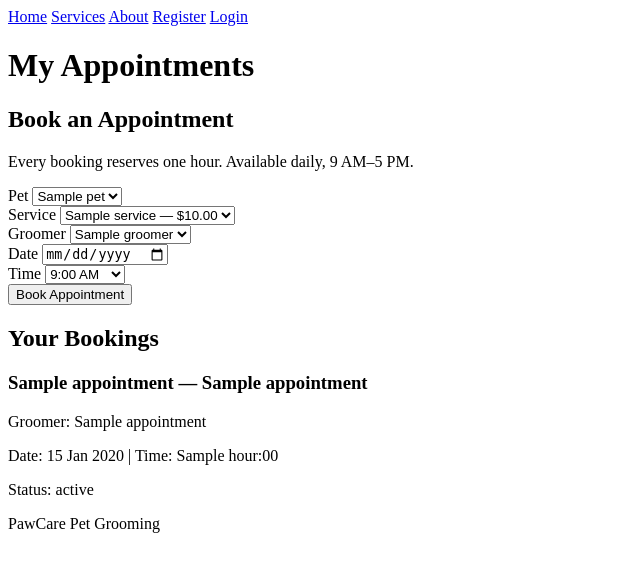
After one commit to JoseV3ra/pawcare, a Node server app: template Pawcare/views/appointments.ejs in a window 1280 px wide. The commit adds this page. Shown: the top 572 px of the page, without its empty margins (0-640 px from the left). Run offline with Node 20, Linux system fonts and the light colour scheme; the template is opened without the code that fills it: most values are stand-ins (such as "Sample title", 1, 10 or a date in 2020).

Commit message:
Add appointment booking cancellation and slot validation

```diff
--- a/Pawcare/routes/pageRoutes.js
+++ b/Pawcare/routes/pageRoutes.js
@@ -2,7 +2,9 @@ const express = require("express");
 const pageController = require("../controllers/pageController");
 const userController = require("../controllers/userController");
 const petController = require("../controllers/petController");
+const appointmentController = require("../controllers/appointmentController");
 const { requireLogin } = require("../middleware/auth");
+
 
 const router = express.Router();
 
@@ -17,6 +19,8 @@ router.post("/login", userController.login);
 router.post("/logout", userController.logout);
 router.get("/pets", requireLogin, petController.list);
 router.post("/pets", requireLogin, petController.create);
-
+router.get("/appointments", requireLogin, appointmentController.list);
+router.post("/appointments", requireLogin, appointmentController.create);
+router.post("/appointments/:id/cancel", requireLogin, appointmentController.cancel);
 
 module.exports = router;
--- /dev/null
+++ b/Pawcare/views/appointments.ejs
@@ -0,0 +1,92 @@
+<%- include("partials/header") %>
+
+<main>
+  <h1>My Appointments</h1>
+
+  <% if (error) { %>
+    <p role="alert"><%= error %></p>
+  <% } %>
+
+  <% if (pets.length === 0) { %>
+    <p><a href="/pets">Add a pet</a> before booking an appointment.</p>
+  <% } else { %>
+    <h2>Book an Appointment</h2>
+    <p>Every booking reserves one hour. Available daily, 9 AM–5 PM.</p>
+
+    <form action="/appointments" method="POST">
+      <div>
+        <label for="petId">Pet</label>
+        <select id="petId" name="petId" required>
+          <% pets.forEach((pet) => { %>
+            <option value="<%= pet.id %>"><%= pet.name %></option>
+          <% }); %>
+        </select>
+      </div>
+
+      <div>
+        <label for="serviceId">Service</label>
+        <select id="serviceId" name="serviceId" required>
+          <% services.forEach((service) => { %>
+            <option value="<%= service.id %>">
+              <%= service.name %> — $<%= service.price.toFixed(2) %>
+            </option>
+          <% }); %>
+        </select>
+      </div>
+
+      <div>
+        <label for="groomerId">Groomer</label>
+        <select id="groomerId" name="groomerId" required>
+          <% groomers.forEach((groomer) => { %>
+            <option value="<%= groomer.id %>"><%= groomer.name %></option>
+          <% }); %>
+        </select>
+      </div>
+
+      <div>
+        <label for="date">Date</label>
+        <input id="date" name="date" type="date" required>
+      </div>
+
+      <div>
+        <label for="hour">Time</label>
+        <select id="hour" name="hour" required>
+          <% for (let hour = 9; hour <= 16; hour++) { %>
+            <option value="<%= hour %>">
+              <%= hour > 12 ? hour - 12 : hour %>:00
+              <%= hour >= 12 ? "PM" : "AM" %>
+            </option>
+          <% } %>
+        </select>
+      </div>
+
+      <button type="submit">Book Appointment</button>
+    </form>
+  <% } %>
+
+  <h2>Your Bookings</h2>
+
+  <% if (appointments.length === 0) { %>
+    <p>You have no appointments yet.</p>
+  <% } %>
+
+  <% appointments.forEach((appointment) => { %>
+    <article>
+      <h3><%= appointment.petName %> — <%= appointment.serviceName %></h3>
+      <p>Groomer: <%= appointment.groomerName %></p>
+      <p>
+        Date: <%= appointment.date %> |
+        Time: <%= appointment.hour %>:00
+      </p>
+      <p>Status: <%= appointment.status %></p>
+
+      <% if (appointment.status === "Scheduled") { %>
+        <form action="/appointments/<%= appointment.id %>/cancel" method="POST">
+          <button type="submit">Cancel Appointment</button>
+        </form>
+      <% } %>
+    </article>
+  <% }); %>
+</main>
+
+<%- include("partials/footer") %>
--- a/Pawcare/views/partials/header.ejs
+++ b/Pawcare/views/partials/header.ejs
@@ -15,6 +15,7 @@
       <% if (currentUser) { %>
         <span>Signed in as <%= currentUser.name %></span>
         <a href="/pets">My Pets</a>
+        <a href="/appointments">Appointments</a>
 
         <form action="/logout" method="POST">
           <button type="submit">Logout</button>
```
Also changed, not shown: Pawcare/controllers/appointmentController.js (added, +36 -0 lines), Pawcare/services/appointmentService.js (added, +143 -0 lines).
